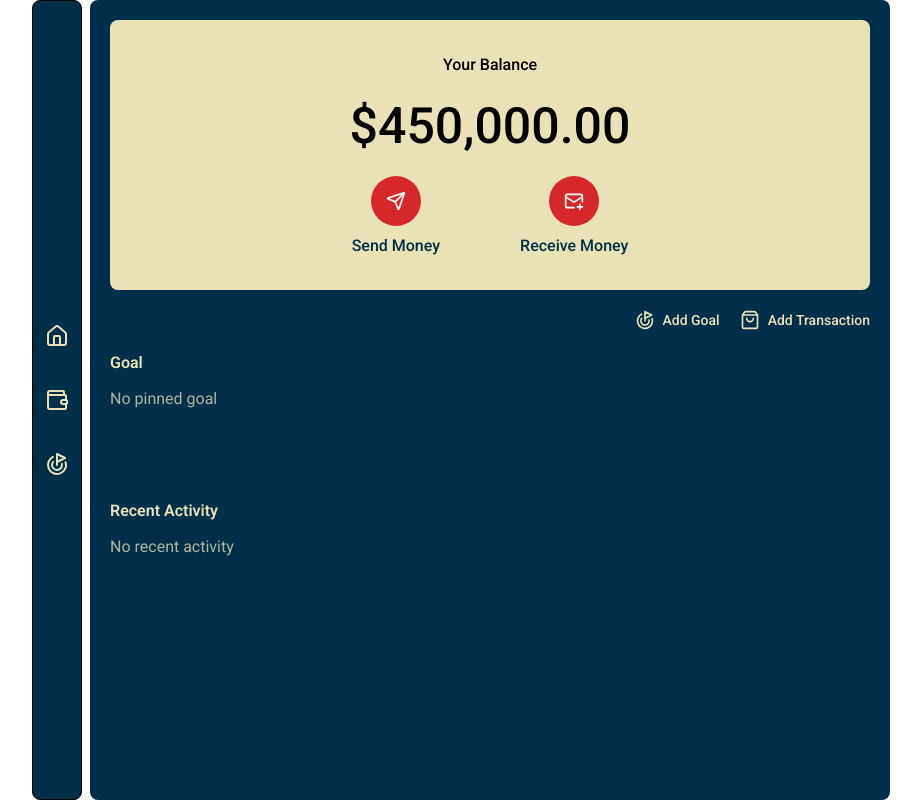
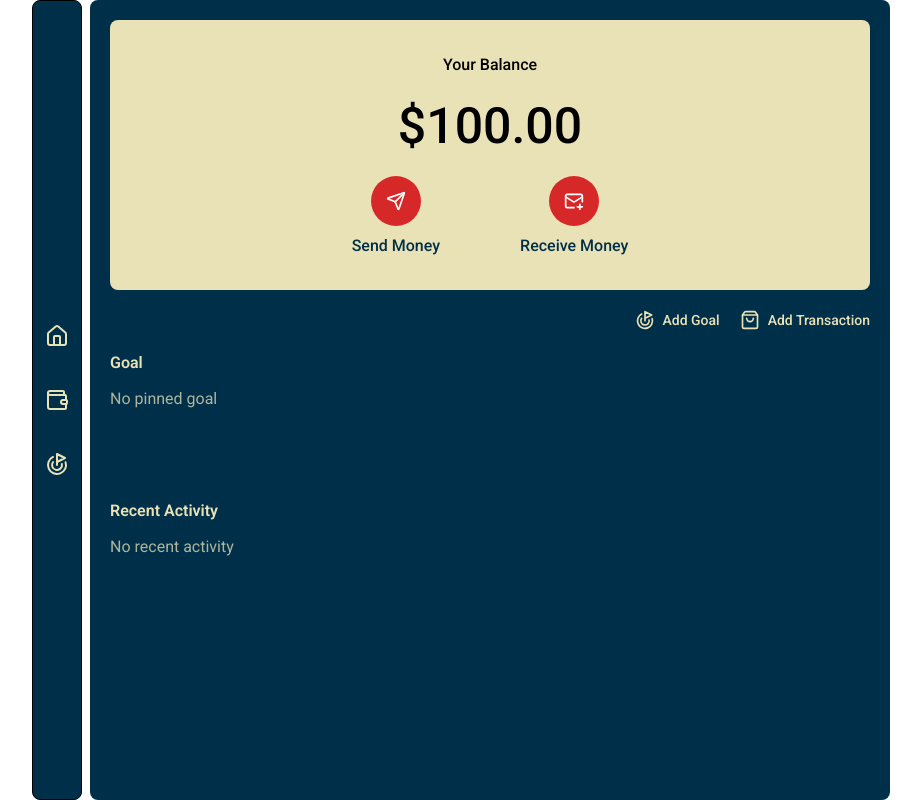
Before and after one commit to Zer0-Gravity/mini-react-project, a React (Vite) app in the folder finance-tracker/: page / in a window 1280 px wide. Shown: the whole page, without its empty margins (179-1100 px from the left). Built offline with nearby package versions, Linux system fonts and the light colour scheme.

Commit message:
Feat: Add function for balance calculation logic

```diff
--- a/finance-tracker/src/Pages/Home.tsx
+++ b/finance-tracker/src/Pages/Home.tsx
@@ -4,6 +4,7 @@ import DisplayButton from "../Component/Home/DisplayButton";
 import GoalCard from "../Component/GoalCard";
 import TrackerCard from "../Component/TrackerCard";
 import { useFinanceTrack } from "../Store";
+import { useBalance } from "../utility";
 
 function Home() {
     const { transactions, goals } = useFinanceTrack();
@@ -16,7 +17,7 @@ function Home() {
             {/* balance Display */}
             <section className="w-full h-67.5 bg-secondary p-2 rounded-lg flex-col flex items-center justify-center gap-3">
                 <h1 className="text-[16px] font-medium">Your Balance</h1>
-                <h1 className="text-[50px] font-medium">$450,000.00</h1>
+                <h1 className="text-[50px] font-medium">{`$${useBalance()}`}</h1>
                 <div className="flex gap-20">
                     <DisplayButton text="Send Money" icon={Send} />
                     <DisplayButton text="Receive Money" icon={MailPlus} />
--- a/finance-tracker/src/utility.ts
+++ b/finance-tracker/src/utility.ts
@@ -1,3 +1,4 @@
+import { useFinanceTrack } from "./Store";
 import type { GoalProps, TransactionProps } from "./type";
 
 export const progressBar = (goalArr: GoalProps) => {
@@ -27,3 +28,15 @@ export const totalAmount = (
 
     return total; //Convert string into number
 };
+
+//Calculate total balance
+export const useBalance = () => {
+    const balance = 100; //Base value for balance
+    const { transactions } = useFinanceTrack();
+
+    //Convert string to number
+    const income = parseFloat(totalAmount(transactions, "income")); //Call the total amount function
+    const expense = parseFloat(totalAmount(transactions, "expense"));
+
+    return (balance + income - expense).toFixed(2); //CAlculate total balance
+};
```
